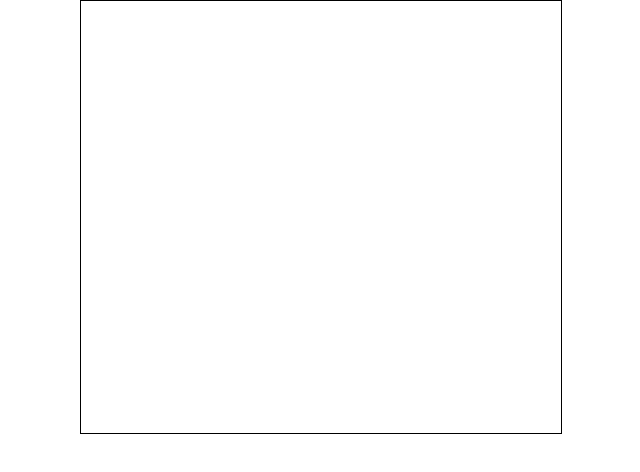
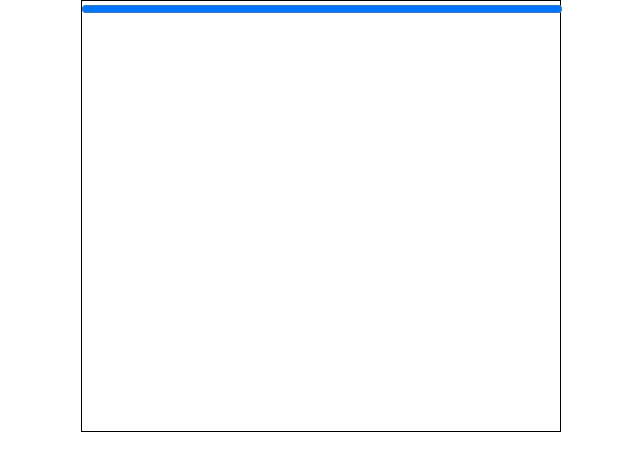
Before and after one commit to andipaetzold/DodgeIt, a plain HTML site: page index.html in a window 1280 px wide. Shown: the whole page, without its empty margins (319-959 px from the left). Drawn offline with Linux system fonts and the light colour scheme.

Commit message:
added javascript-files for different components files get loaded automatically

```diff
--- a/css/style.scss
+++ b/css/style.scss
@@ -2,14 +2,33 @@ $screen-size-factor:    3;
 $screen-size-height:    144px * $screen-size-factor;
 $screen-size-width:     160px * $screen-size-factor;
 
+*, *:before, *:after {
+    /* box-sizing */
+    box-sizing: inherit;
+}
+
+html {
+    /* box-sizing */
+    box-sizing: border-box;
+}
+
 #game {
+    /* border / margin / padding */
     border: thin solid black;
 
     margin-left:    auto;
     margin-right:   auto;
 
+    /* color */
     background-color:   white;
 
+    /* size */
     height: $screen-size-height;
     width:  $screen-size-width;
+
+    /* progress */
+    progress {
+        /* size */
+        width: $screen-size-width;
+    }
 }
--- /dev/null
+++ b/script/audio.js
@@ -0,0 +1 @@
+console.log("audio loaded");
--- /dev/null
+++ b/script/controls.js
@@ -0,0 +1 @@
+console.log("controls loaded")
--- a/script/game.js
+++ b/script/game.js
@@ -0,0 +1,40 @@
+function Game(container)
+{
+    // clear container
+    this.container = container;
+    container.html("");
+
+    // scripts to load
+    var scripts = [
+        "script/menu.js",
+        "script/gameplay.js",
+        "script/audio.js",
+        "script/controls.js",
+        "script/gamepad.js"
+    ];
+
+    // load
+    var progress = $("<progress></progress>")
+                   .attr("min", 0)
+                   .attr("max", scripts.length)
+                   .val(0)
+                   .appendTo(this.container);
+
+    $.each(scripts, function(index, value)
+    {
+        $.ajax({
+            url: value,
+            success: function()
+            {
+                progress.val(progress.val() + 1);
+            },
+            dataType: "script",
+            async: false
+        });
+    });
+}
+
+$(document).ready(function()
+{
+    var g = new Game($("#game"));
+});
--- /dev/null
+++ b/script/gamepad.js
@@ -0,0 +1 @@
+console.log("gamepad loaded")
--- /dev/null
+++ b/script/gameplay.js
@@ -0,0 +1 @@
+console.log("gameplay loaded");
--- /dev/null
+++ b/script/menu.js
@@ -0,0 +1 @@
+console.log("menu loaded");
```
Also changed, not shown: css/style.css, 1 other file.
